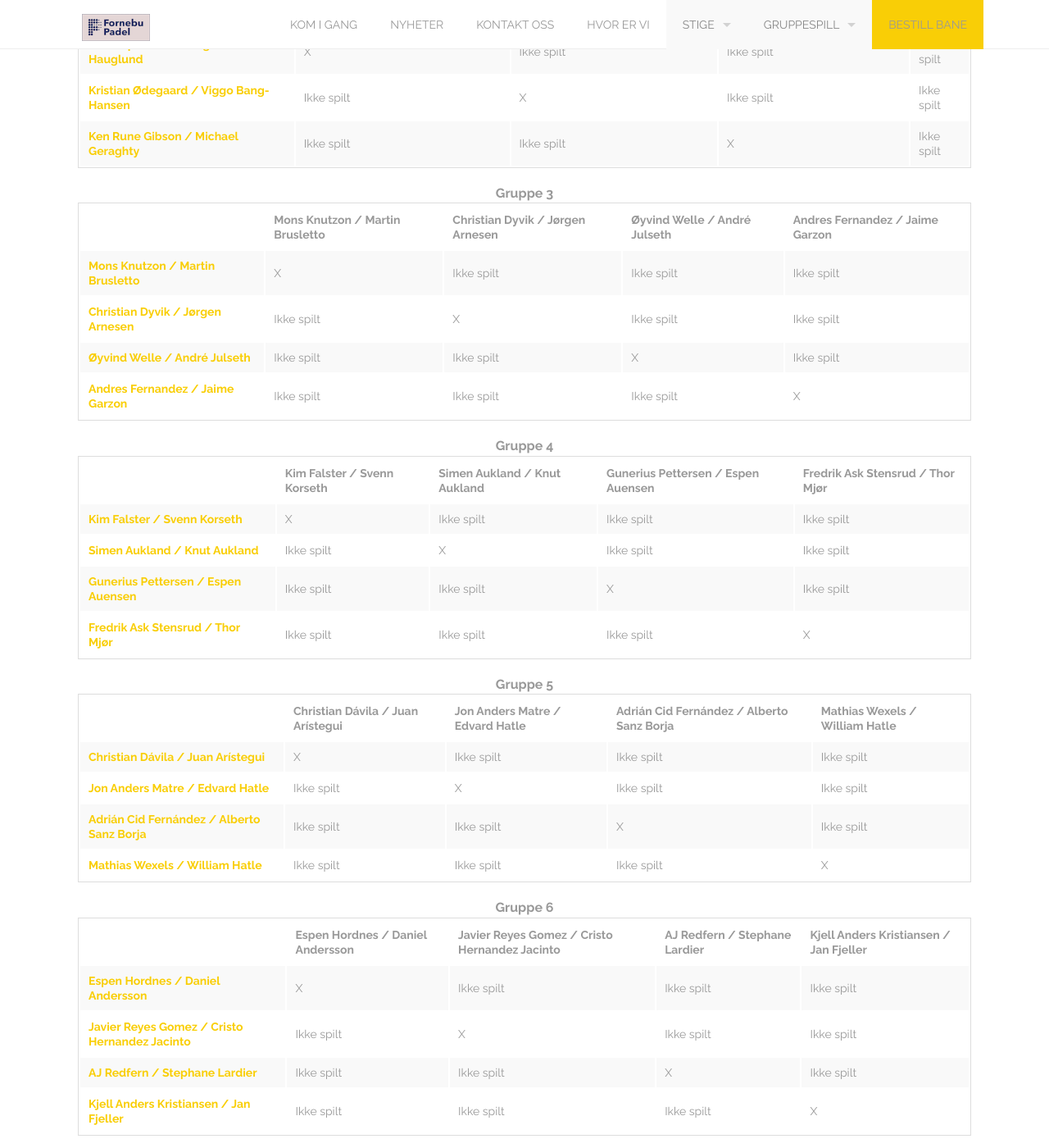
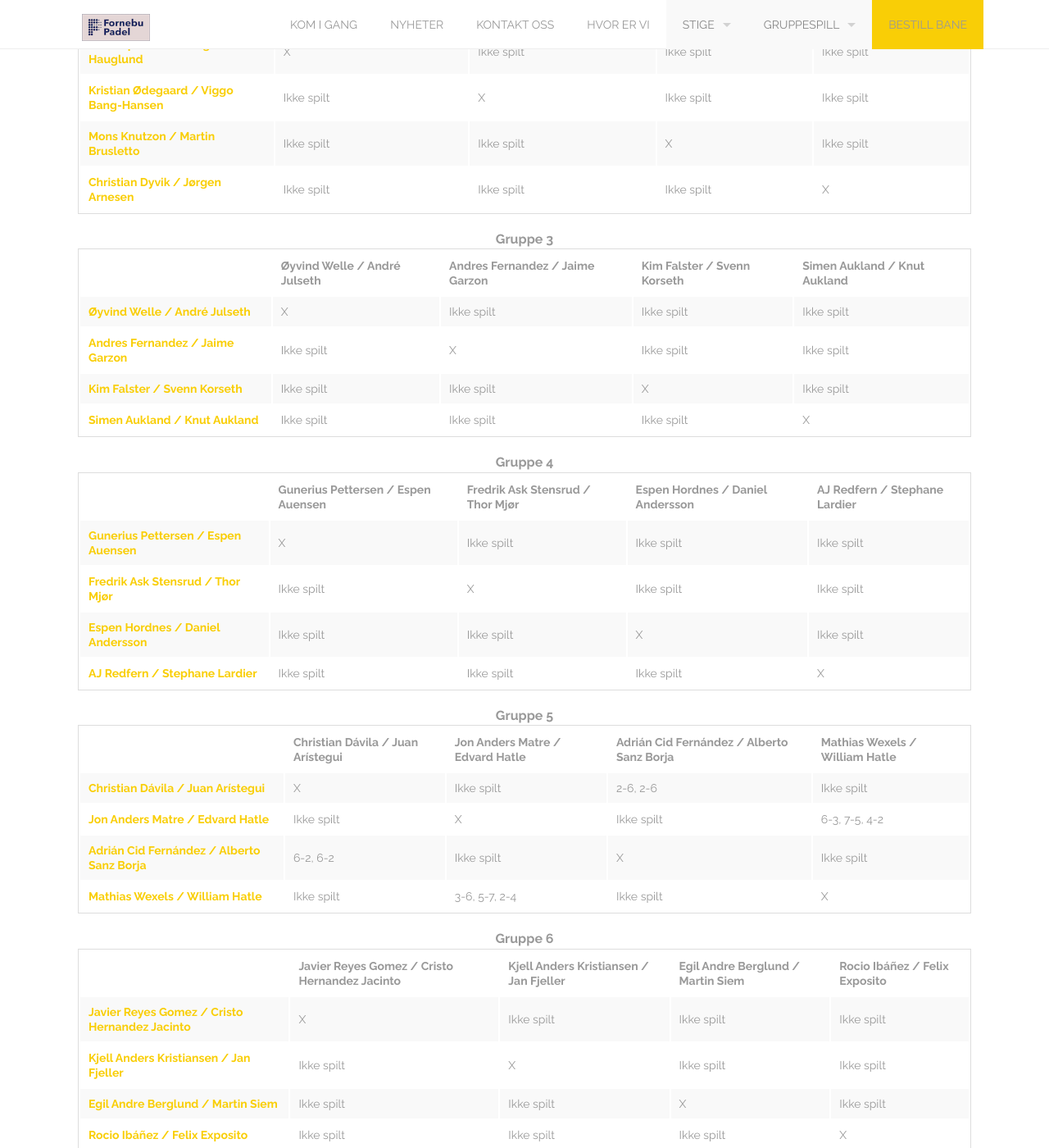
Before and after one commit to fornebu-padel/fornebu-padel.github.io, a Jekyll site: the page built from gruppespill/resultater.html, in a window 1280 px wide and 1400 px high, scrolled down 675 px. Shown: the whole window at 82% size. Built offline with Jekyll 4.4.1, drawn with Linux system fonts in a browser that asks for light colours; some of the changed text lies outside the part shown.

Commit message:
Updated groups

```diff
--- a/gruppespill/resultater.html
+++ b/gruppespill/resultater.html
@@ -52,7 +52,8 @@
           <td></td>
           <th scope="col">Christopher Wroll Hagen / Tom Hauglund</th>
           <th scope="col">Kristian Ødegaard / Viggo Bang-Hansen</th>
-          <th scope="col">Ken Rune Gibson / Michael Geraghty</a></th>
+          <th scope="col">Mons Knutzon / Martin Brusletto</th>
+          <th scope="col">Christian Dyvik / Jørgen Arnesen</th>
         </tr>
         <tr>
           <th scope="row"><a href='mailto:christopher@giraffmedia.no,hauglund@hotmail.com?subject=Fornebu Padel gruppespill&body=Hei, vi ønsker å spille mot dere.....'>Christopher Wroll Hagen / Tom Hauglund</a></th>
@@ -69,45 +70,52 @@
           <td>Ikke spilt</td>
         </tr>
         <tr>
-          <th scope="row"><a href='mailto:michael_ace18@yahoo.es?subject=Fornebu Padel gruppespill&body=Hei, vi ønsker å spille mot dere.....'>Ken Rune Gibson / Michael Geraghty</a></th>
+          <th scope="row"><a href='mailto:mons.knudtzon@gmail.com,brusletto@nordvikpartners.no?subject=Fornebu Padel gruppespill&body=Hei, vi ønsker å spille mot dere.....'>Mons Knutzon / Martin Brusletto</a></th>
           <td>Ikke spilt</td>
           <td>Ikke spilt</td>
           <td>X</td>
           <td>Ikke spilt</td>
+        </tr>
+        <tr>
+          <th scope="row"><a href='mailto:christian.dyvik@dnb.no,jorgen.arnesen@gmail.com?subject=Fornebu Padel gruppespill&body=Hei, vi ønsker å spille mot dere.....'>Christian Dyvik / Jørgen Arnesen</a></th>
+          <td>Ikke spilt</td>
+          <td>Ikke spilt</td>
+          <td>Ikke spilt</td>
+          <td>X</td>
         </tr>
       </table>
       <table>
         <caption>Gruppe 3</caption>
         <tr>
           <td></td>
-          <th scope="col">Mons Knutzon / Martin Brusletto</th>
-          <th scope="col">Christian Dyvik / Jørgen Arnesen</th>
           <th scope="col">Øyvind Welle / André Julseth</th>
           <th scope="col">Andres Fernandez / Jaime Garzon</th>
+          <th scope="col">Kim Falster / Svenn Korseth</th>
+          <th scope="col">Simen Aukland / Knut Aukland</th>
         </tr>
         <tr>
-          <th scope="row"><a href='mailto:mons.knudtzon@gmail.com,brusletto@nordvikpartners.no?subject=Fornebu Padel gruppespill&body=Hei, vi ønsker å spille mot dere.....'>Mons Knutzon / Martin Brusletto</a></th>
+          <th scope="row"><a href='mailto:wellewelle@gmail.com,andrejulseth@icloud.com?subject=Fornebu Padel gruppespill&body=Hei, vi ønsker å spille mot dere.....'>Øyvind Welle / André Julseth</a></th>
           <td>X</td>
           <td>Ikke spilt</td>
           <td>Ikke spilt</td>
           <td>Ikke spilt</td>
         </tr>
         <tr>
-          <th scope="row"><a href='mailto:christian.dyvik@dnb.no,jorgen.arnesen@gmail.com?subject=Fornebu Padel gruppespill&body=Hei, vi ønsker å spille mot dere.....'>Christian Dyvik / Jørgen Arnesen</a></th>
+          <th scope="row"><a href='mailto:andres.fpn@gmail.com,jaime.garzon@msspain.com?subject=Fornebu Padel gruppespill&body=Hei, vi ønsker å spille mot dere.....'>Andres Fernandez / Jaime Garzon</a></th>
           <td>Ikke spilt</td>
           <td>X</td>
           <td>Ikke spilt</td>
           <td>Ikke spilt</td>
         </tr>
         <tr>
-          <th scope="row"><a href='mailto:wellewelle@gmail.com,andrejulseth@icloud.com?subject=Fornebu Padel gruppespill&body=Hei, vi ønsker å spille mot dere.....'>Øyvind Welle / André Julseth</a></th>
+          <th scope="row"><a href='mailto:Kimfalster@me.com,svenn@endotech.no?subject=Fornebu Padel gruppespill&body=Hei, vi ønsker å spille mot dere.....'>Kim Falster / Svenn Korseth</a></th>
           <td>Ikke spilt</td>
           <td>Ikke spilt</td>
           <td>X</td>
           <td>Ikke spilt</td>
         </tr>
         <tr>
-          <th scope="row"><a href='mailto:andres.fpn@gmail.com,jaime.garzon@msspain.com?subject=Fornebu Padel gruppespill&body=Hei, vi ønsker å spille mot dere.....'>Andres Fernandez / Jaime Garzon</a></th>
+          <th scope="row"><a href='mailto:simen.aukland@gmail.com,knut.aukland@hotmail.com?subject=Fornebu Padel gruppespill&body=Hei, vi ønsker å spille mot dere.....'>Simen Aukland / Knut Aukland</a></th>
           <td>Ikke spilt</td>
           <td>Ikke spilt</td>
           <td>Ikke spilt</td>
@@ -165,7 +173,7 @@
           <th scope="row"><a href='mailto:davila.7.90@gmail.com,jujo_arist@hotmail.com?subject=Fornebu Padel gruppespill&body=Hei, vi ønsker å spille mot dere.....'>Christian Dávila / Juan Arístegui</th>
           <td>X</td>
           <td>Ikke spilt</td>
-          <td>Ikke spilt</td>
+          <td>2-6, 2-6</td>
           <td>Ikke spilt</td>
         </tr>
         <tr>
@@ -173,11 +181,11 @@
           <td>Ikke spilt</td>
           <td>X</td>
           <td>Ikke spilt</td>
-          <td>Ikke spilt</td>
+          <td>6-3, 7-5, 4-2</td>
         </tr>
         <tr>
           <th scope="row"><a href='mailto:adricf11@gmail.com,adricf11@gmail.com?subject=Fornebu Padel gruppespill&body=Hei, vi ønsker å spille mot dere.....'>Adrián Cid Fernández / Alberto Sanz Borja</th>
-          <td>Ikke spilt</td>
+          <td>6-2, 6-2</td>
           <td>Ikke spilt</td>
           <td>X</td>
           <td>Ikke spilt</td>
@@ -185,7 +193,7 @@
         <tr>
           <th scope="row"><a href='mailto:mathias.wexels@gmail.com,williamhatle@yahoo.no?subject=Fornebu Padel gruppespill&body=Hei, vi ønsker å spille mot dere.....'>Mathias Wexels / William Hatle</th>
           <td>Ikke spilt</td>
-          <td>Ikke spilt</td>
+          <td>3-6, 5-7, 2-4</td>
           <td>Ikke spilt</td>
           <td>X</td>
         </tr>
@@ -194,34 +202,36 @@
         <caption>Gruppe 6</caption>
         <tr>
           <td></td>
-          <th scope="col">Espen Hordnes / Daniel Andersson</th>
           <th scope="col">Javier Reyes Gomez / Cristo Hernandez Jacinto</th>
-          <th scope="col">AJ Redfern / Stephane Lardier</th>
           <th scope="col">Kjell Anders Kristiansen / Jan Fjeller</th>
+          <th scope="col">Egil Andre Berglund / Martin Siem</th>
+          <th scope="col">Rocio Ibáñez / Felix Exposito</th>
         </tr>
+
         <tr>
-          <th scope="row"><a href='mailto:E.hordnes@privatmegleren.no,da@bellatoscana.no?subject=Fornebu Padel gruppespill&body=Hei, vi ønsker å spille mot dere.....'>Espen Hordnes / Daniel Andersson</a></th>
+          <th scope="row"><a href='mailto:durchi@gmail.com,cristohdezjacinto@hotmail.es?subject=Fornebu Padel gruppespill&body=Hei, vi ønsker å spille mot dere.....'>Javier Reyes Gomez / Cristo Hernandez Jacinto</a></th>
           <td>X</td>
           <td>Ikke spilt</td>
           <td>Ikke spilt</td>
           <td>Ikke spilt</td>
         </tr>
+
         <tr>
-          <th scope="row"><a href='mailto:durchi@gmail.com,cristohdezjacinto@hotmail.es?subject=Fornebu Padel gruppespill&body=Hei, vi ønsker å spille mot dere.....'>Javier Reyes Gomez / Cristo Hernandez Jacinto</a></th>
+          <th scope="row"><a href='mailto:kjelanders@gmail.com,jfjeller@online.no?subject=Fornebu Padel gruppespill&body=Hei, vi ønsker å spille mot dere.....'>Kjell Anders Kristiansen / Jan Fjeller</a></th>
           <td>Ikke spilt</td>
           <td>X</td>
           <td>Ikke spilt</td>
           <td>Ikke spilt</td>
         </tr>
         <tr>
-          <th scope="row"><a href='mailto:andrew.j.redfern@gmail.com,steffan0870@yahoo.com?subject=Fornebu Padel gruppespill&body=Hei, vi ønsker å spille mot dere.....'>AJ Redfern / Stephane Lardier</a></th>
+          <th scope="row"><a href='mailto:eaberglund@nordisk.no,martin.siem@m3management.no?subject=Fornebu Padel gruppespill&body=Hei, vi ønsker å spille mot dere.....'>Egil Andre Berglund / Martin Siem</a></th>
           <td>Ikke spilt</td>
           <td>Ikke spilt</td>
           <td>X</td>
           <td>Ikke spilt</td>
         </tr>
         <tr>
-          <th scope="row"><a href='mailto:kjelanders@gmail.com,jfjeller@online.no?subject=Fornebu Padel gruppespill&body=Hei, vi ønsker å spille mot dere.....'>Kjell Anders Kristiansen / Jan Fjeller</a></th>
+          <th scope="row"><a href='mailto:rocioibanezdupuy@gmail.com?subject=Fornebu Padel gruppespill&body=Hei, vi ønsker å spille mot dere.....'>Rocio Ibáñez / Felix Exposito</a></th>
           <td>Ikke spilt</td>
           <td>Ikke spilt</td>
           <td>Ikke spilt</td>
```
Also changed, not shown: other parts of gruppespill/resultater.html (+8 -8 lines).
